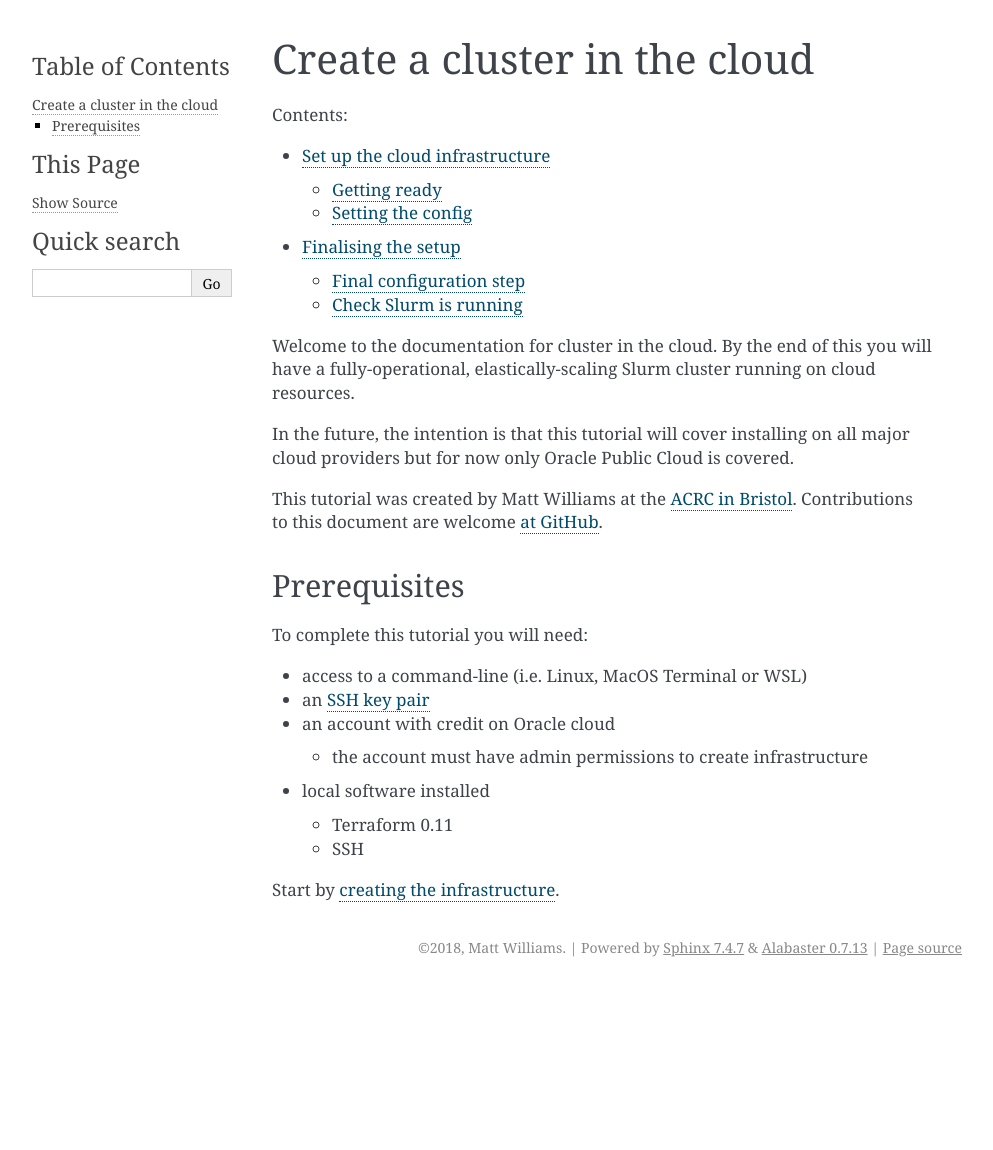
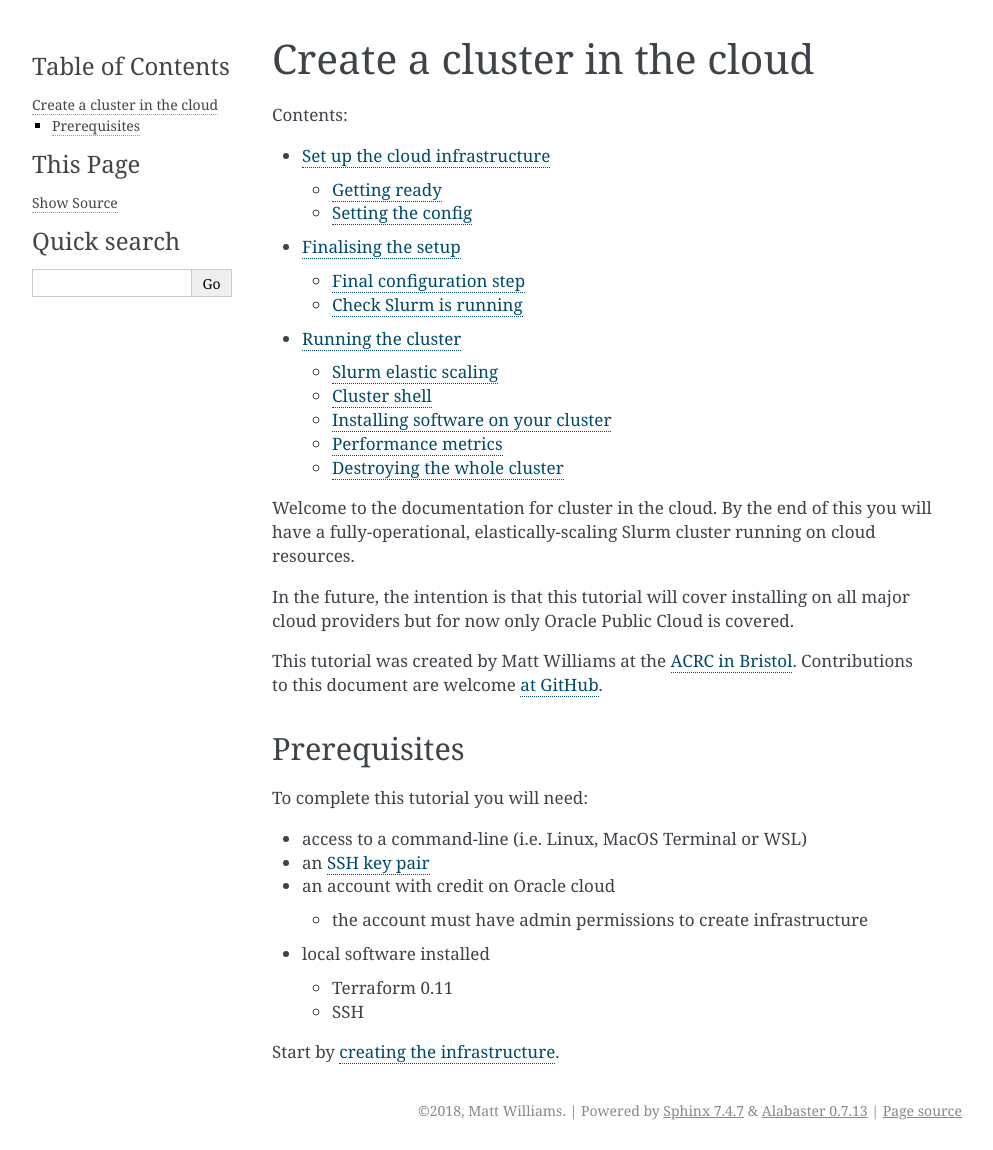
Before and after one commit to clusterinthecloud/docs, a Sphinx documentation site: the page built from source/index.rst, in a window 1280 px wide. Shown: the whole page, without its empty margins (148-1141 px from the left). Built offline with Sphinx 7.4.7, drawn with Linux system fonts in a browser that asks for light colours; before the commit the page ends 987 px from its top, so only the background shows below that; some of the changed lines change nothing that is shown.

Commit message:
Add some miscellaneous notes on running the cluster

```diff
--- a/source/index.rst
+++ b/source/index.rst
@@ -7,6 +7,7 @@
 
    infrastructure
    ansible
+   running
 
 Welcome to the documentation for cluster in the cloud.
 By the end of this you  will have a fully-operational, elastically-scaling Slurm cluster running on cloud resources.
--- /dev/null
+++ b/source/running.rst
@@ -0,0 +1,94 @@
+Running the cluster
+===================
+
+Now that you have a cluster which is up and running,
+it's worth knowing what you can do with it.
+
+Slurm elastic scaling
+---------------------
+
+Slurm is configured to use its `elastic computing <https://slurm.schedmd.com/elastic_computing.html>`_ mode.
+This allows Slurm to automatically turn off any nodes which are not currently being used for running jobs
+and turn on any nodes which are needed for running jobs.
+This is particularly useful in the cloud as a node which has been shut down will not be charged for.
+
+Slurm does this by calling a script ``/usr/local/bin/startnode`` as the ``slurm`` user.
+If necessary, you can call this yourself from the ``opc`` user like:
+
+.. code-block:: shell-session
+
+   [opc@mgmt ~]$ sudo -u slurm /usr/local/bin/startnode compute001
+
+to turn on the node ``compute001``.
+
+You should never have to do anything to explicitly shut down the cluster,
+it will automatically turn off all nodes which are not in use after a timeout.
+The management node will always stay running which is why it's worth only using a relatively cheap VM for it.
+
+Cluster shell
+-------------
+
+A common task is to want to run commands across all nodes in a cluster.
+By default you have access to `clustershell <http://clustershell.readthedocs.io/>`_.
+Read the documentation there to get details of how to use the tool.
+
+The gist is that you give it a hostname or a group and a command to run.
+You can see a list of the available groups with ``cluset``:
+
+.. code-block:: shell-session
+
+   [opc@mgmt ~]$ cluset --list-all
+   @compute
+   @state:idle
+   @role:mgmt
+
+You can then run a command with ``clush``:
+
+.. code-block:: shell-session
+
+   [opc@mgmt ~]$ clush -w @compute uname -r
+   compute001: 3.10.0-862.2.3.el7.x86_64
+   compute002: 3.10.0-862.2.3.el7.x86_64
+
+You can combine the output from different nodes using the ``-b`` flag:
+
+.. code-block:: shell-session
+
+   [opc@mgmt ~]$ clush -w @compute -b uname -r
+   ---------------
+   compute[001-002] (2)
+   ---------------
+   3.10.0-862.2.3.el7.x86_64
+
+Installing software on your cluster
+-----------------------------------
+
+In order to do any actual work you will likely need to install some software.
+There are many ways to get this to work but I would recommend either using ``clush`` to install the software
+or, preferably, create a local Ansible playbook which installs it for you across the cluster.
+
+In the latter case, you can use ``/home/opc/hosts`` as an inventory file and point your playbook to use it.
+
+Performance metrics
+-------------------
+
+The cluster automatically collects data from all the nodes and makes them available in a web dashboard.
+
+It is available at the IP address of you management node on port 3000.
+Point your browser at http://your.mgmt.ip.address:3000 and log in with the username *admin* and the password *admin*.
+You will be prompted to create a new password before you continue.
+
+Destroying the whole cluster
+----------------------------
+
+.. warning::
+
+   Please bear in mind that this will also destroy your file system which contains your user's home area
+   and any data stored on the cluster.
+
+When you've completely finished with the cluster,
+you can destroy it using Terraform.
+
+.. code-block:: shell-session
+
+   $ terraform destroy
```
